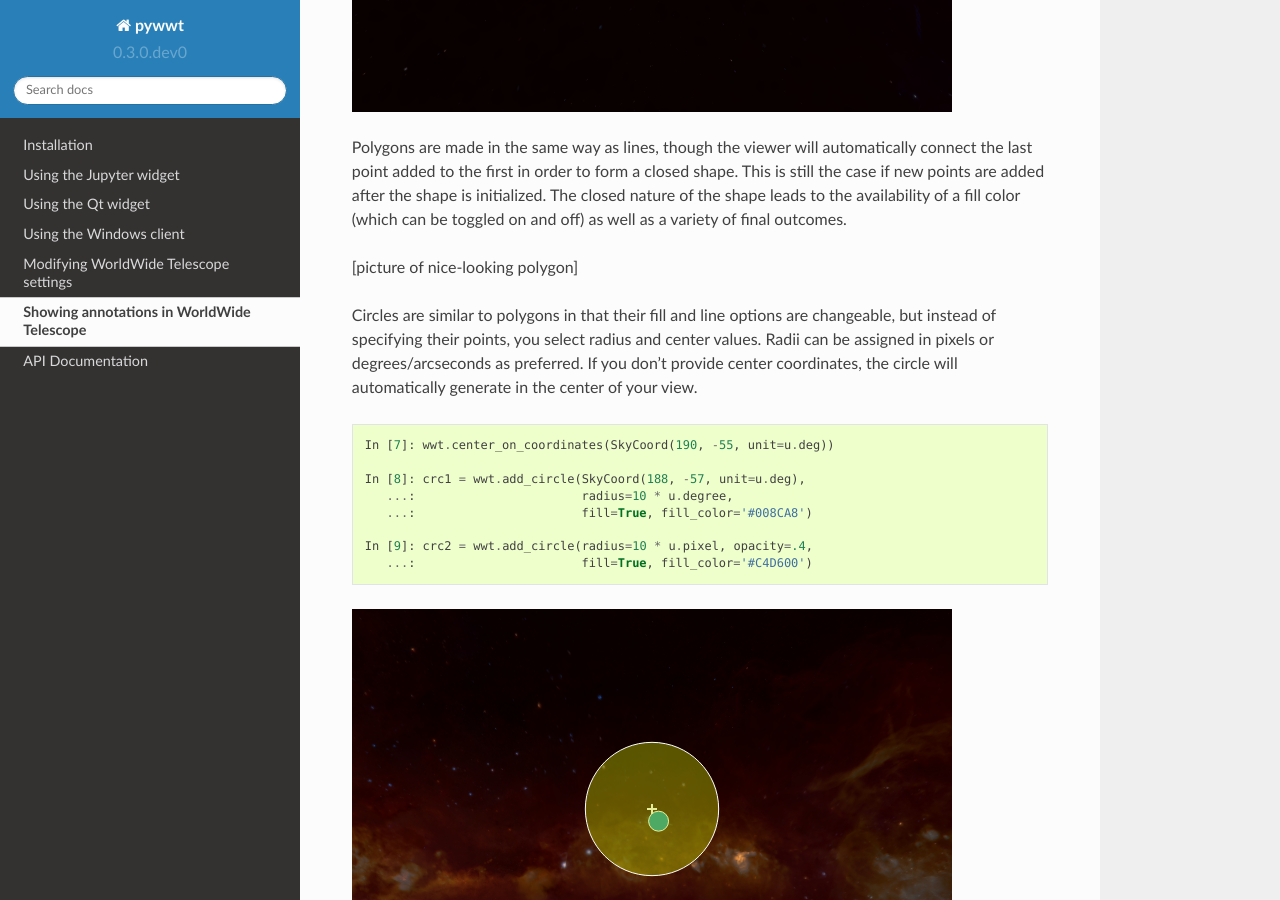
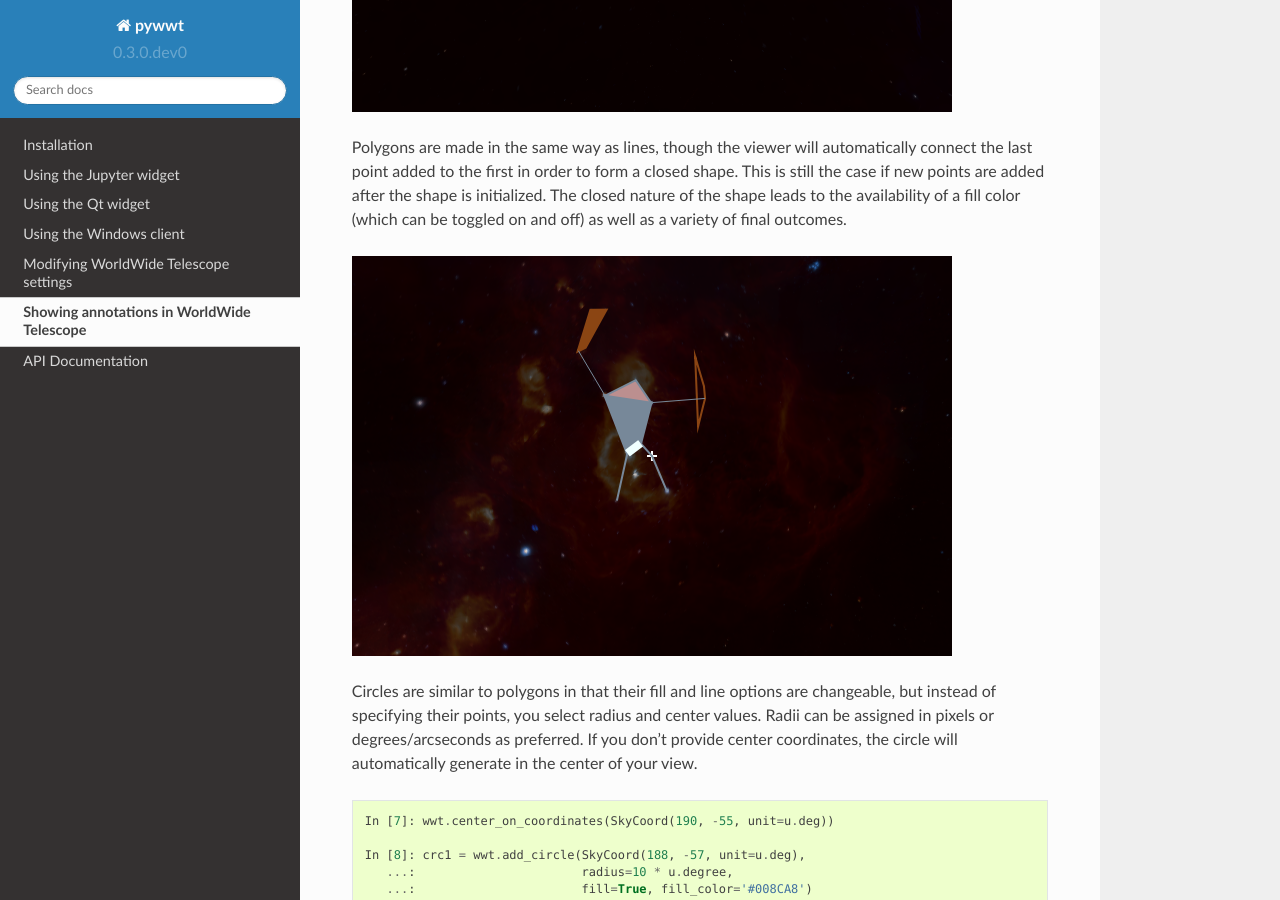
Before and after one commit to WorldWideTelescope/pywwt, a Sphinx documentation site: the page built from docs/annotations.rst, in a window 1280 px wide and 900 px high, scrolled down 1789 px. Built offline with Sphinx 7.4.7 and the Read the Docs theme 2.0.0, drawn with Linux system fonts in a browser that asks for light colours.

Commit message:
Fix link and include polygon image

```diff
--- a/docs/annotations.rst
+++ b/docs/annotations.rst
@@ -63,7 +65,7 @@ closed shape. This is still the case if new points are added after the shape is
 initialized. The closed nature of the shape leads to the availability of a fill
 color (which can be toggled on and off) as well as a variety of final outcomes.
 
-[picture of nice-looking polygon]
+.. image:: polygons.png
 
 Circles are similar to polygons in that their fill and line options are
 changeable, but instead of specifying their points, you select radius and
--- a/docs/settings.rst
+++ b/docs/settings.rst
@@ -121,7 +121,7 @@ the WWT website. Once a tour is loaded,
 
 it plays automatically. You can pause and resume it through similar methods.
 While the tour is stopped, it's still possible to drag the viewer, (maybe?)
-`create annotations <https://link-to-annotations.rst>`_, and resume the tour
+:ref:`create annotations <annotations>`, and resume the tour
 without missing a step.
 
 .. How do you exit a tour and go back to the original view?
```
Also changed, not shown: other parts of docs/annotations.rst (+2 -0 lines).
